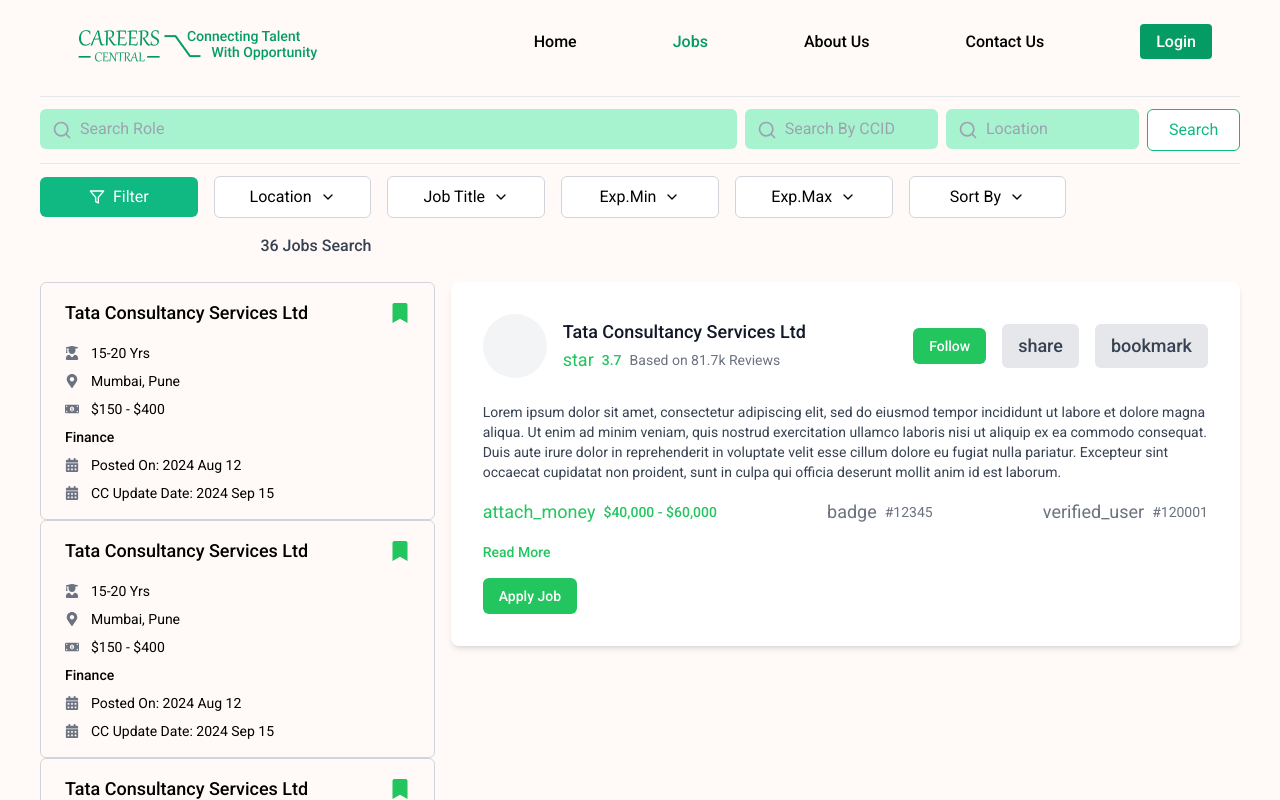
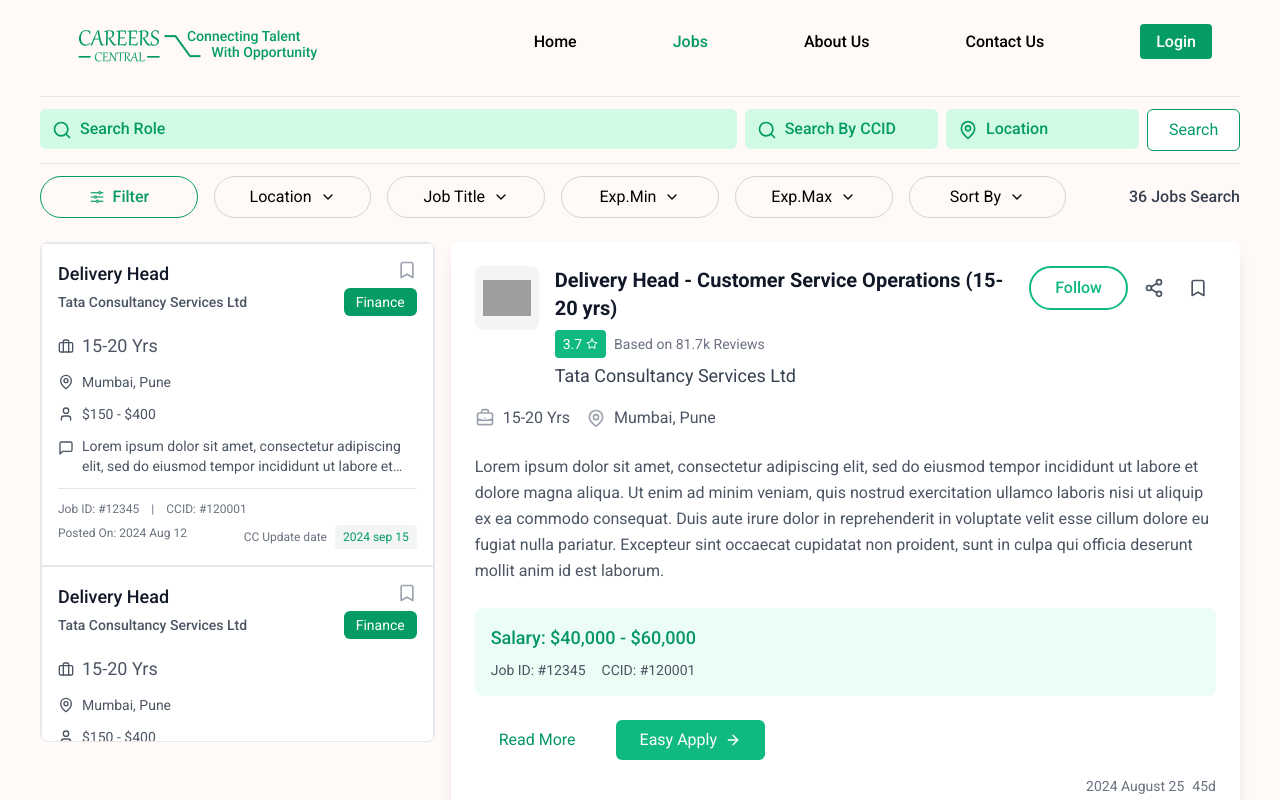
Before and after one commit to shanakasp/web-app, a React (Create React App) app: page /jobs in a window 1280 px wide. Shown: the top 800 px of the page. Built offline with nearby package versions, Linux system fonts and the light colour scheme; grey boxes are pictures that could not be loaded; a web font is replaced by a local one.

Commit message:
changed 5 files

```diff
--- a/src/pages/jobs/JobDetail.jsx
+++ b/src/pages/jobs/JobDetail.jsx
@@ -1,36 +1,103 @@
+import { ArrowRight, Bookmark, Share2, Star } from "lucide-react";
 import React from "react";
 
-const DeliveryHeader = () => {
+const JobDetail = () => {
   return (
-    <div className="bg-white shadow-md rounded-lg p-6 sm:p-8 w-full">
-      <div className="flex flex-col sm:flex-row items-start sm:items-center justify-between">
-        <div className="flex items-center space-x-4">
-          <div className="w-14 h-14 sm:w-16 sm:h-16 bg-gray-100 rounded-full"></div>
+    <div className="max-w-4xl bg-white rounded-lg shadow-lg p-6">
+      {/* Header Section */}
+      <div className="flex flex-col lg:flex-row justify-between items-start gap-4 mb-4">
+        {/* Left side with title and company info */}
+        <div className="flex items-start gap-4">
+          <div className="w-16 h-16 bg-gray-100 rounded-lg flex items-center justify-center shrink-0">
+            <img
+              src="/api/placeholder/64/64"
+              alt="Company logo"
+              className="w-12 h-12 object-contain"
+            />
+          </div>
           <div>
-            <h3 className="text-gray-900 font-medium text-base sm:text-lg">
-              Tata Consultancy Services Ltd
-            </h3>
-            <div className="flex items-center space-x-2 text-green-500 text-sm">
-              <span className="material-icons text-lg">star</span>
-              <span className="font-medium">3.7</span>
-              <span className="text-gray-500">Based on 81.7k Reviews</span>
+            <h1 className="text-xl font-semibold text-gray-900">
+              Delivery Head - Customer Service Operations (15-20 yrs)
+            </h1>
+            <div className="mt-2">
+              <div className="flex items-center gap-2">
+                <span className="inline-flex items-center px-2 py-1 bg-emerald-500 text-white rounded text-sm">
+                  3.7 <Star className="h-3 w-3 ml-1" />
+                </span>
+                <span className="text-gray-500 text-sm">
+                  Based on 81.7k Reviews
+                </span>
+              </div>
+              <h2 className="text-lg text-gray-700 mt-1">
+                Tata Consultancy Services Ltd
+              </h2>
             </div>
           </div>
         </div>
-        <div className="flex items-center space-x-4 mt-4 sm:mt-0">
-          <button className="bg-green-500 hover:bg-green-600 text-white font-medium py-2 px-4 rounded-md text-sm">
+
+        {/* Right side with action buttons */}
+        <div className="flex gap-2 shrink-0">
+          <button className="px-6 py-2 bg-white border-2 border-emerald-500 border-solid text-emerald-500 rounded-full hover:bg-emerald-50 font-medium">
             Follow
           </button>
-          <button className="bg-gray-200 hover:bg-gray-300 text-gray-700 font-medium py-2 px-4 rounded-md text-sm">
-            <span className="material-icons text-lg">share</span>
+          <button className="p-2 text-gray-600 hover:bg-gray-100 rounded-full">
+            <Share2 className="h-5 w-5" />
           </button>
-          <button className="bg-gray-200 hover:bg-gray-300 text-gray-700 font-medium py-2 px-4 rounded-md text-sm">
-            <span className="material-icons text-lg">bookmark</span>
+          <button className="p-2 text-gray-600 hover:bg-gray-100 rounded-full">
+            <Bookmark className="h-5 w-5" />
           </button>
         </div>
       </div>
-      <div className="mt-6 text-gray-700 text-sm">
-        <p>
+
+      {/* Location and Experience */}
+      <div className="flex flex-wrap gap-4 text-gray-600 mt-4">
+        <div className="flex items-center gap-2">
+          <span className="text-gray-400">
+            <svg
+              className="h-5 w-5"
+              fill="none"
+              viewBox="0 0 24 24"
+              stroke="currentColor"
+            >
+              <path
+                strokeLinecap="round"
+                strokeLinejoin="round"
+                strokeWidth={2}
+                d="M21 13.255A23.931 23.931 0 0112 15c-3.183 0-6.22-.62-9-1.745M16 6V4a2 2 0 00-2-2h-4a2 2 0 00-2 2v2m4 6h.01M5 20h14a2 2 0 002-2V8a2 2 0 00-2-2H5a2 2 0 00-2 2v10a2 2 0 002 2z"
+              />
+            </svg>
+          </span>
+          15-20 Yrs
+        </div>
+        <div className="flex items-center gap-2">
+          <span className="text-gray-400">
+            <svg
+              className="h-5 w-5"
+              fill="none"
+              viewBox="0 0 24 24"
+              stroke="currentColor"
+            >
+              <path
+                strokeLinecap="round"
+                strokeLinejoin="round"
+                strokeWidth={2}
+                d="M17.657 16.657L13.414 20.9a1.998 1.998 0 01-2.827 0l-4.244-4.243a8 8 0 1111.314 0z"
+              />
+              <path
+                strokeLinecap="round"
+                strokeLinejoin="round"
+                strokeWidth={2}
+                d="M15 11a3 3 0 11-6 0 3 3 0 016 0z"
+              />
+            </svg>
+          </span>
+          Mumbai, Pune
+        </div>
+      </div>
+
+      {/* Job Description */}
+      <div className="mt-6">
+        <p className="text-gray-600 leading-relaxed">
           Lorem ipsum dolor sit amet, consectetur adipiscing elit, sed do
           eiusmod tempor incididunt ut labore et dolore magna aliqua. Ut enim ad
           minim veniam, quis nostrud exercitation ullamco laboris nisi ut
@@ -39,29 +106,37 @@
           pariatur. Excepteur sint occaecat cupidatat non proident, sunt in
           culpa qui officia deserunt mollit anim id est laborum.
         </p>
-        <div className="flex items-center justify-between mt-4">
-          <div className="flex items-center space-x-2 text-green-500">
-            <span className="material-icons text-lg">attach_money</span>
-            <span className="font-medium">$40,000 - $60,000</span>
-          </div>
-          <div className="flex items-center space-x-2 text-gray-500">
-            <span className="material-icons text-lg">badge</span>
-            <span>#12345</span>
-          </div>
-          <div className="flex items-center space-x-2 text-gray-500">
-            <span className="material-icons text-lg">verified_user</span>
-            <span>#120001</span>
-          </div>
+      </div>
+
+      {/* Salary and IDs Section */}
+      <div className="mt-6 bg-emerald-50 p-4 rounded-lg">
+        <div className="text-emerald-600 font-medium text-lg">
+          Salary: $40,000 - $60,000
         </div>
-        <button className="mt-4 text-green-500 font-medium hover:text-green-600">
+        <div className="mt-2 flex flex-wrap gap-4 text-sm text-gray-600">
+          <div>Job ID: #12345</div>
+          <div>CCID: #120001</div>
+        </div>
+      </div>
+
+      {/* Action Buttons */}
+      <div className="mt-6 flex flex-wrap gap-4">
+        <button className="inline-flex items-center px-6 py-2 text-emerald-600 hover:bg-emerald-50 rounded-md">
           Read More
         </button>
-        <button className="mt-4 bg-green-500 hover:bg-green-600 text-white font-medium py-2 px-4 rounded-md block w-full sm:w-auto">
-          Apply Job
+        <button className="inline-flex items-center px-6 py-2 bg-emerald-500 text-white rounded-md hover:bg-emerald-600 gap-2">
+          Easy Apply
+          <ArrowRight className="h-4 w-4" />
         </button>
+      </div>
+
+      {/* Posted Date */}
+      <div className="mt-4 text-right text-sm text-gray-500">
+        2024 August 25
+        <span className="ml-2">45d</span>
       </div>
     </div>
   );
 };
 
-export default DeliveryHeader;
+export default JobDetail;
--- a/src/pages/jobs/Jobs.jsx
+++ b/src/pages/jobs/Jobs.jsx
@@ -1,109 +1,94 @@
-import { ChevronDown, Filter, Search } from "lucide-react";
-import React from "react";
+import { ChevronDown, MapPin, Search } from "lucide-react";
+import React, { useState } from "react";
+import Filter from "../../Images/Slider.png";
 import JobDetail from "./JobDetail";
-import LeftjobList from "./LeftJobList";
+import LeftJobList from "./LeftJobList";
 
-const JobListing = () => {
+const Jobs = () => {
+  const [selectedJob, setSelectedJob] = useState(null);
+
   return (
-    <div className="max-w-full mx-auto p-4 sm:p-10 mt-10">
+    <div className="max-w-full px-[2%] sm:p-10 mt-10">
       <hr className="sm:mt-4" />
       {/* Search Section */}
       <div className="grid grid-cols-1 sm:grid-cols-12 gap-2 py-3">
         {/* Search Role */}
         <div className="sm:col-span-7 relative">
           <div className="absolute inset-y-0 left-3 flex items-center">
-            <Search className="h-5 w-5 text-gray-400" />
+            <Search className="h-5 w-5 text-[#049c64]" />
           </div>
           <input
             type="text"
             placeholder="Search Role"
-            className="w-full pl-10 pr-3 py-2 bg-emerald-200 border-0 rounded-md focus:ring-2 focus:ring-emerald-500"
+            className="w-full pl-10 pr-3 py-2 bg-emerald-100 border-0 rounded-md focus:ring-2 focus:ring-emerald-500 placeholder-[#049c64] font-medium"
           />
         </div>
         {/* Search By CCID */}
         <div className="sm:col-span-2 relative">
           <div className="absolute inset-y-0 left-3 flex items-center">
-            <Search className="h-5 w-5 text-gray-400" />
+            <Search className="h-5 w-5 text-[#049c64]" />
           </div>
           <input
             type="text"
             placeholder="Search By CCID"
-            className="w-full pl-10 pr-3 py-2 bg-emerald-200 border-0 rounded-md focus:ring-2 focus:ring-emerald-500"
+            className="w-full pl-10 pr-3 py-2 bg-emerald-100 border-0 rounded-md focus:ring-2 focus:ring-emerald-500 placeholder-[#049c64] font-medium"
           />
         </div>
         {/* Location */}
         <div className="sm:col-span-2 relative">
           <div className="absolute inset-y-0 left-3 flex items-center">
-            <Search className="h-5 w-5 text-gray-400" />
+            <MapPin className="h-5 w-5 text-[#049c64]" /> {/* Location Icon */}
           </div>
           <input
             type="text"
             placeholder="Location"
-            className="w-full pl-10 pr-3 py-2 bg-emerald-200 border-0 rounded-md focus:ring-2 focus:ring-emerald-500"
+            className="w-full pl-10 pr-3 py-2 bg-emerald-100 border-0 rounded-md focus:ring-2 focus:ring-emerald-500 placeholder-[#049c64] font-medium"
           />
         </div>
         {/* Search Button */}
         <div className="sm:col-span-1 mt-2 sm:mt-0">
-          <button className="w-full bg-white border border-emerald-500 border-solid text-emerald-500 px-4 py-2 rounded-md">
+          <button className="w-full bg-white border border-[#049c64] border-solid text-[#049c64] px-4 py-2 rounded-md hover:bg-emerald-50">
             Search
           </button>
         </div>
       </div>
       <hr />
 
-      <div>
-        {/* Filters */}
+      {/* Filters Section */}
       <div className="grid grid-cols-1 sm:grid-cols-7 gap-4 mb-6 items-center w-full mt-3">
-          {/* Filter Button */}
-          <button className="flex items-center justify-center gap-2 px-4 py-2 bg-emerald-500 text-white rounded-md">
-            <Filter className="h-4 w-4" />
+        <button className="flex items-center justify-center gap-2 px-4 py-2 rounded-full border border-[#049c64] text-[#049c64] font-medium">
+          <img src={Filter} alt="Filter" className="h-4 w-4" />
           Filter
         </button>
 
-          {/* Location Filter */}
-          <button className="flex items-center justify-center gap-2 px-4 py-2 bg-white border border-gray-300 border-solid rounded-md">
-            Location
+        {["Location", "Job Title", "Exp.Min", "Exp.Max", "Sort By"].map(
+          (filter) => (
+            <button
+              key={filter}
+              className="flex items-center justify-center gap-2 px-4 py-2 bg-fff9f7 border border-gray-300 border-solid rounded-full hover:bg-gray-50"
+            >
+              {filter}
               <ChevronDown className="h-4 w-4" />
             </button>
+          )
+        )}
 
-          {/* Job Title Filter */}
-          <button className="flex items-center justify-center gap-2 px-4 py-2 bg-white border border-gray-300 border-solid rounded-md">
-            Job Title
-            <ChevronDown className="h-4 w-4" />
-          </button>
-
-          {/* Exp. Min Filter */}
-          <button className="flex items-center justify-center gap-2 px-4 py-2 bg-white border border-gray-300 border-solid rounded-md">
-            Exp.Min
-            <ChevronDown className="h-4 w-4" />
-          </button>
-
-          {/* Exp. Max Filter */}
-          <button className="flex items-center justify-center gap-2 px-4 py-2 bg-white border border-gray-300 border-solid rounded-md">
-            Exp.Max
-            <ChevronDown className="h-4 w-4" />
-          </button>
-
-          {/* Sort By Filter */}
-          <button className="flex items-center justify-center gap-2 px-4 py-2 bg-white border border-gray-300 border-solid rounded-md">
-            Sort By
-            <ChevronDown className="h-4 w-4" />
-          </button>
-          <div className="text-gray-700 font-medium text-right w-full sm:col-span-2">
+        <div className="text-gray-700 font-medium text-right">
           36 Jobs Search
-          </div>
-        </div>{" "}
-      </div>
-
-      <div className="flex flex-col sm:flex-row w-full">
-        <div className="w-full sm:w-1/3 mr-0 sm:mr-4 mb-4 sm:mb-0">
-          <LeftjobList />
-        </div>
-        <div className="w-full sm:w-2/3">
-          <JobDetail />
         </div>
       </div>
 
+      {/* Main Content */}
+      <div className="flex flex-col sm:flex-row w-full gap-4">
+        <div className="w-full sm:w-1/3">
+          <LeftJobList onSelectJob={setSelectedJob} />
+        </div>
+        <div className="w-full sm:w-2/3">
+          <JobDetail job={selectedJob} />
+        </div>
+      </div>
+
+      {/* Pagination */}
       <div className="flex items-center justify-between mt-6">
         <span className="text-base sm:text-xl text-gray-600">
           1 - 12 of 100
@@ -112,14 +97,16 @@
           {[1, 2, 3, 4, "....", 10, 11].map((page, index) => (
             <button
               key={index}
-              className={`w-6 h-6 sm:w-8 sm:h-8 flex items-center justify-center rounded ${
-                page === 1 ? "bg-emerald-500 text-white" : "text-gray-600"
+              className={`w-8 h-8 flex items-center justify-center rounded ${
+                page === 1
+                  ? "bg-[#049c64] text-white"
+                  : "text-gray-600 hover:bg-gray-100"
               }`}
             >
               {page}
             </button>
           ))}
-          <button className="w-6 h-6 sm:w-8 sm:h-8 flex items-center justify-center rounded text-gray-600">
+          <button className="w-8 h-8 flex items-center justify-center rounded text-gray-600 hover:bg-gray-100">
             <ChevronDown className="h-4 w-4 rotate-270" />
           </button>
         </div>
@@ -128,4 +115,4 @@
   );
 };
 
-export default JobListing;
+export default Jobs;
--- a/src/pages/jobs/LeftJobList.jsx
+++ b/src/pages/jobs/LeftJobList.jsx
@@ -1,97 +1,113 @@
-import React, { useEffect, useRef, useState } from "react";
-import {
-  FaBookmark,
-  FaCalendarAlt,
-  FaMapMarkerAlt,
-  FaMoneyBillAlt,
-  FaUserGraduate,
-} from "react-icons/fa";
+import { Bookmark, Briefcase, MapPin, MessageSquare, User } from "lucide-react";
+import React, { useEffect, useState } from "react";
 
-const DeliveryHeadSection = () => {
-  const [positions, setPositions] = useState([]);
-  const containerRef = useRef(null);
+const LeftJobList = ({ onSelectJob }) => {
+  const [jobs, setJobs] = useState([]);
 
   useEffect(() => {
-    // Fetch data and set the positions state
-    setPositions([
+    // Simulated data - replace with actual API call
+    setJobs([
       {
         id: "12345",
         ccid: "120001",
+        title: "Delivery Head",
         company: "Tata Consultancy Services Ltd",
         experience: "15-20 Yrs",
         location: "Mumbai, Pune",
         salary: "$150 - $400",
         department: "Finance",
         postedOn: "2024 Aug 12",
-        ccUpdateDate: "2024 Sep 15",
+        ccUpdateDate: "2024 sep 15",
+        description:
+          "Lorem ipsum dolor sit amet, consectetur adipiscing elit, sed do eiusmod tempor incididunt ut labore et dolore magna aliqua...",
       },
+      // Duplicate entries for demonstration
       {
         id: "12346",
-        ccid: "120002",
+        ccid: "120001",
+        title: "Delivery Head",
         company: "Tata Consultancy Services Ltd",
         experience: "15-20 Yrs",
         location: "Mumbai, Pune",
         salary: "$150 - $400",
         department: "Finance",
         postedOn: "2024 Aug 12",
-        ccUpdateDate: "2024 Sep 15",
+        ccUpdateDate: "2024 sep 15",
+        description:
+          "Lorem ipsum dolor sit amet, consectetur adipiscing elit, sed do eiusmod tempor incididunt ut labore et dolore magna aliqua...",
       },
-      {
-        id: "12346",
-        ccid: "120002",
-        company: "Tata Consultancy Services Ltd",
-        experience: "15-20 Yrs",
-        location: "Mumbai, Pune",
-        salary: "$150 - $400",
-        department: "Finance",
-        postedOn: "2024 Aug 12",
-        ccUpdateDate: "2024 Sep 15",
-      },
-      // Add more positions as needed
     ]);
   }, []);
 
   return (
-    <div
-      className="delivery-head-section max-h-[600px] overflow-y-auto "
-      ref={containerRef}
-    >
-      {positions.map((position) => (
+    <div className=" max-h-[calc(100vh-300px)] overflow-y-auto border rounded-lg">
+      {jobs.map((job) => (
         <div
-          key={position.id}
-          className="delivery-head-cardborder border-gray-300 border-solid rounded-md px-6 py-4 border hover:bg-emerald-100 transition-colors duration-300"
+          key={job.id}
+          onClick={() => onSelectJob(job)}
+          className="bg-white border border-gray-200 border-solid  p-4 cursor-pointer hover:bg-[#f1fff9] hover:border-l-4 hover:border-l-[#049c64] relative group"
         >
-          <div className="flex items-center justify-between mb-4">
-            <h3 className="text-lg font-medium">{position.company}</h3>
-            <button className="text-green-500 hover:text-green-600 focus:outline-none">
-              <FaBookmark
-                size={20}
-                className="text-green-500 hover:text-green-600"
-              />
-            </button>
+          <div className="flex justify-between items-start">
+            <div className="space-y-1">
+              <h3 className="font-medium text-lg text-gray-900">{job.title}</h3>
+              <p className=" font-medium text-sm text-gray-600">
+                {job.company}
+              </p>
+            </div>
+            <div className="flex flex-col items-end gap-2">
+              <button className="text-gray-400 hover:text-[#049c64]">
+                <Bookmark className="h-5 w-5" />
+              </button>
+              <span className="px-3 py-1 text-sm text-white bg-[#049c64] rounded-md">
+                {job.department}
+              </span>
+            </div>
           </div>
-          <div className="flex items-center text-sm mb-2">
-            <FaUserGraduate className="mr-3 text-gray-500" />
-            <span>{position.experience}</span>
+
+          <div className="mt-4 space-y-3">
+            <div className="flex items-center text-sm text-gray-600 gap-2">
+              <Briefcase className="h-4 w-4" />
+              <span className="text-lg">{job.experience}</span>
+            </div>
+            <div className="flex items-center text-sm text-gray-600 gap-2">
+              <MapPin className="h-4 w-4" />
+              <span>{job.location}</span>
+            </div>
+            <div className="flex items-center text-sm text-gray-600 gap-2">
+              <User className="h-4 w-4" />
+              <span>{job.salary}</span>
+            </div>
           </div>
-          <div className="flex items-center text-sm mb-2">
-            <FaMapMarkerAlt className="mr-3 text-gray-500" />
-            <span>{position.location}</span>
+
+          <div className="mt-3 space-y-3">
+            <div className="flex items-start gap-2 text-sm text-gray-600">
+              <MessageSquare className="h-4 w-4 mt-1 flex-shrink-0" />
+              <p className="line-clamp-2">
+                {job.description}
+                <button className="text-[#049c64] hover:underline ml-1">
+                  Read More
+                </button>
+              </p>
+            </div>
           </div>
-          <div className="flex items-center text-sm mb-2">
-            <FaMoneyBillAlt className="mr-3 text-gray-500" />
-            <span>{position.salary}</span>
-          </div>
-          <div className="flex items-center text-sm mb-2">
-            <span className="mr-3 font-medium">{position.department}</span>
-          </div>
-          <div className="flex items-center text-sm mb-2">
-            <FaCalendarAlt className="mr-3 text-gray-500" />
-            <span>Posted On: {position.postedOn}</span>
-          </div>
-          <div className="flex items-center text-sm">
-            <FaCalendarAlt className="mr-3 text-gray-500" />
-            <span>CC Update Date: {position.ccUpdateDate}</span>
+
+          <div className="mt-3 pt-3 border-t border-gray-200">
+            <div className="flex justify-between text-xs text-gray-500">
+              <div className="flex gap-1">
+                <span>Job ID: #{job.id}</span>
+                <span className="mx-2">|</span>
+                <span>CCID: #{job.ccid}</span>
+              </div>
+            </div>
+            <div className="flex justify-between text-xs text-gray-500 mt-2">
+              <span>Posted On: {job.postedOn}</span>
+              <div className="flex items-center gap-2">
+                <span>CC Update date</span>
+                <span className="px-2 py-1 bg-gray-100 rounded text-[#049c64]">
+                  {job.ccUpdateDate}
+                </span>
+              </div>
+            </div>
           </div>
         </div>
       ))}
@@ -99,4 +115,4 @@
   );
 };
 
-export default DeliveryHeadSection;
+export default LeftJobList;
```
Also changed, not shown: src/Images/Slider.png (added), src/Images/filter.png (added). Lines whose indentation alone changed are shown as unchanged.
